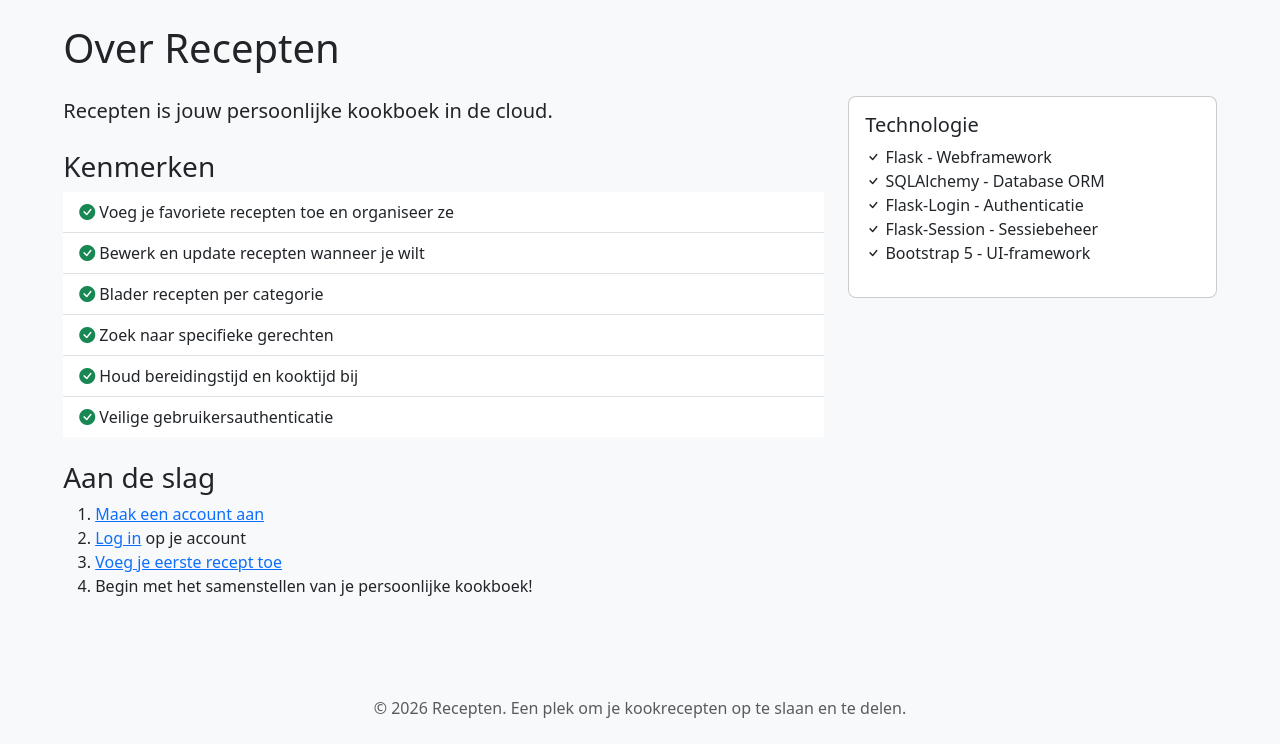
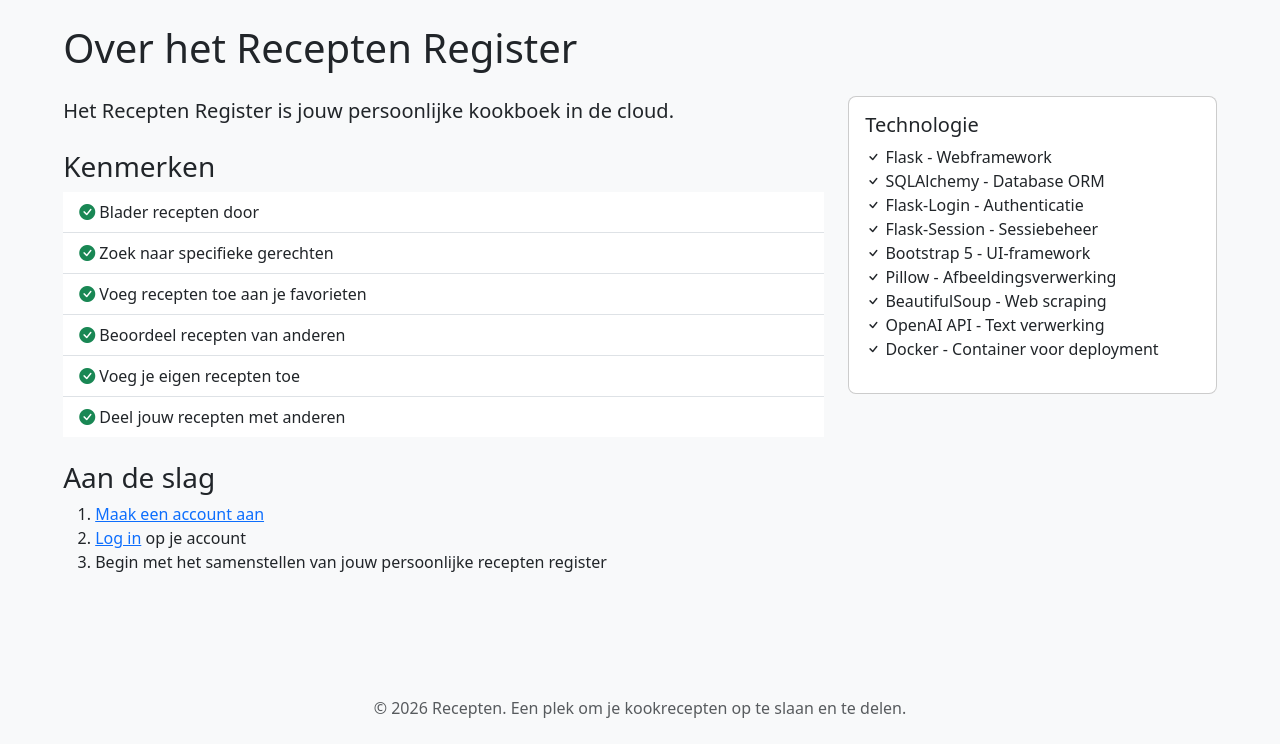
Before and after one commit to JasperK04/recipe_site, a Flask app: page /about in a window 1280 px wide. Shown: the part 56-800 px from the top of the page. Run offline with Flask 3, Linux system fonts and the light colour scheme; some libraries are stand-ins or nearby versions.

Commit message:
update information

```diff
--- a/app/templates/about.html
+++ b/app/templates/about.html
@@ -1,30 +1,37 @@
 {% extends "components/base.html" %}
 
-{% block title %}Over - Recepten{% endblock %}
+{% block title %}Over - Het Recepten Register{% endblock %}
 
 {% block content %}
-<h1 class="mb-4">Over Recepten</h1>
+<h1 class="mb-4">Over het Recepten Register</h1>
 
 <div class="row">
     <div class="col-lg-8">
-        <p class="lead">Recepten is jouw persoonlijke kookboek in de cloud.</p>
+        <p class="lead">Het Recepten Register is jouw persoonlijke kookboek in de cloud.</p>
 
         <h3 class="mt-4">Kenmerken</h3>
         <ul class="list-group list-group-flush">
-            <li class="list-group-item"><i class="bi bi-check-circle-fill text-success"></i> Voeg je favoriete recepten toe en organiseer ze</li>
-            <li class="list-group-item"><i class="bi bi-check-circle-fill text-success"></i> Bewerk en update recepten wanneer je wilt</li>
-            <li class="list-group-item"><i class="bi bi-check-circle-fill text-success"></i> Blader recepten per categorie</li>
+            <li class="list-group-item"><i class="bi bi-check-circle-fill text-success"></i> Blader recepten door</li>
             <li class="list-group-item"><i class="bi bi-check-circle-fill text-success"></i> Zoek naar specifieke gerechten</li>
-            <li class="list-group-item"><i class="bi bi-check-circle-fill text-success"></i> Houd bereidingstijd en kooktijd bij</li>
-            <li class="list-group-item"><i class="bi bi-check-circle-fill text-success"></i> Veilige gebruikersauthenticatie</li>
+            <li class="list-group-item"><i class="bi bi-check-circle-fill text-success"></i> Voeg recepten toe aan je favorieten</li>
+            <li class="list-group-item"><i class="bi bi-check-circle-fill text-success"></i> Beoordeel recepten van anderen</li>
+            <li class="list-group-item"><i class="bi bi-check-circle-fill text-success"></i> Voeg je eigen recepten toe</li>
+            <li class="list-group-item"><i class="bi bi-check-circle-fill text-success"></i> Deel jouw recepten met anderen</li>
         </ul>
 
         <h3 class="mt-4">Aan de slag</h3>
         <ol>
-            <li><a href="{{ url_for('auth.register') }}">Maak een account aan</a></li>
-            <li><a href="{{ url_for('auth.login') }}">Log in</a> op je account</li>
-            <li><a href="{{ url_for('recipes.add_recipe') }}">Voeg je eerste recept toe</a></li>
-            <li>Begin met het samenstellen van je persoonlijke kookboek!</li>
+            {% if current_user.is_authenticated %}
+                <li><a href="{{ url_for('recipes.list_recipes') }}">Blader door de recepten</a></li>
+                <li>Vind jouw favoriete recepten</li>
+                {% if current_user.can_create_recipes %}
+                    <li><a href="{{ url_for('recipes.add_recipe') }}">Voeg een nieuw recept toe</a></li>
+                {% endif %}
+            {% else %}
+                <li><a href="{{ url_for('auth.register') }}">Maak een account aan</a></li>
+                <li><a href="{{ url_for('auth.login') }}">Log in</a> op je account</li>
+            {% endif %}
+            <li>Begin met het samenstellen van jouw persoonlijke recepten register</li>
         </ol>
     </div>
 
@@ -38,6 +45,10 @@
                     <li><i class="bi bi-check"></i> Flask-Login - Authenticatie</li>
                     <li><i class="bi bi-check"></i> Flask-Session - Sessiebeheer</li>
                     <li><i class="bi bi-check"></i> Bootstrap 5 - UI-framework</li>
+                    <li><i class="bi bi-check"></i> Pillow - Afbeeldingsverwerking</li>
+                    <li><i class="bi bi-check"></i> BeautifulSoup - Web scraping</li>
+                    <li><i class="bi bi-check"></i> OpenAI API - Text verwerking</li>
+                    <li><i class="bi bi-check"></i> Docker - Container voor deployment</li>
                 </ul>
             </div>
         </div>
```
